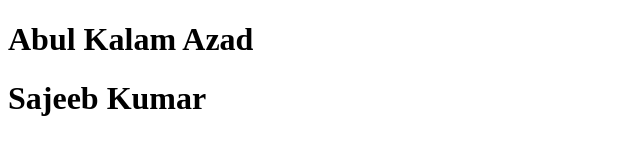
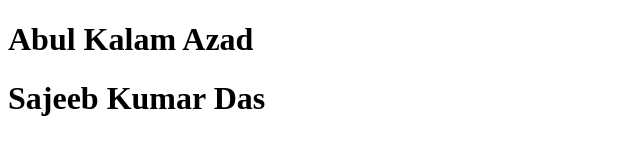
Before and after one commit to developer-Azad/team, a plain HTML site: page index.html in a window 1280 px wide. Shown: the full height of the page, 0-640 px from the left. Drawn offline with Linux system fonts and the light colour scheme.

Commit message:
Update Name

```diff
--- a/index.html
+++ b/index.html
@@ -8,6 +8,6 @@
 </head>
 <body>
     <h1>Abul Kalam Azad</h1>
-    <h1>Sajeeb Kumar</h1>
+    <h1>Sajeeb Kumar Das</h1>
 </body>
 </html>
```
